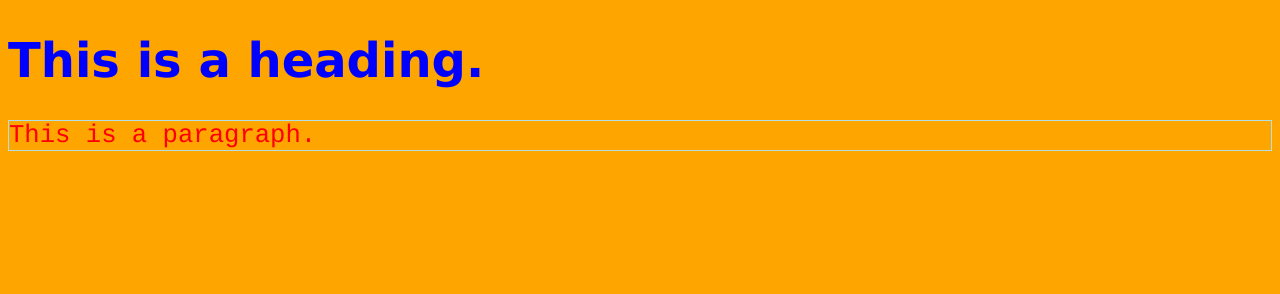
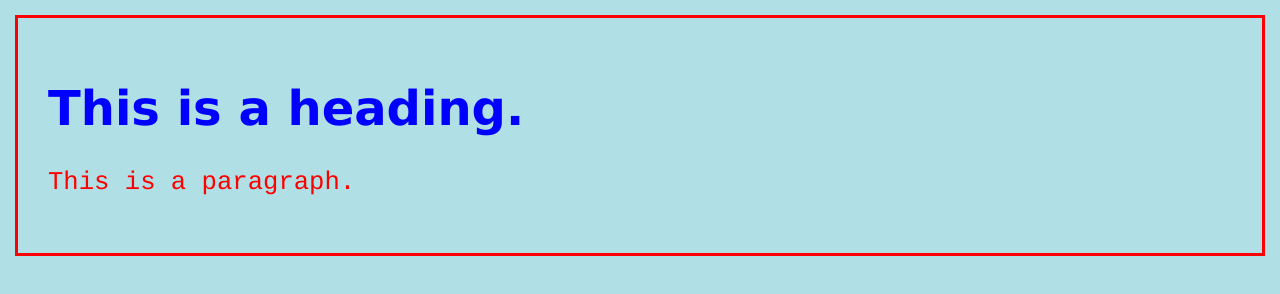
Before and after one commit to allies-central/home, a plain HTML site: page index.html in a window 1280 px wide. Drawn offline with Linux system fonts and the light colour scheme.

Commit message:
Update styles.css
Multiple additions.

```diff
--- a/styles.css
+++ b/styles.css
@@ -1,5 +1,8 @@
 body {
-      background-color: orange;
+      border: 3px solid red;
+      padding: 30px;
+      margin: 15px;
+      background-color: powderblue;
 }
 
 h1 {
@@ -9,7 +12,6 @@ h1 {
 }
 
 p {
-  border: 1px solid powderblue;
   color: red;
   font-family: courier;
   font-size: 160%;
```
